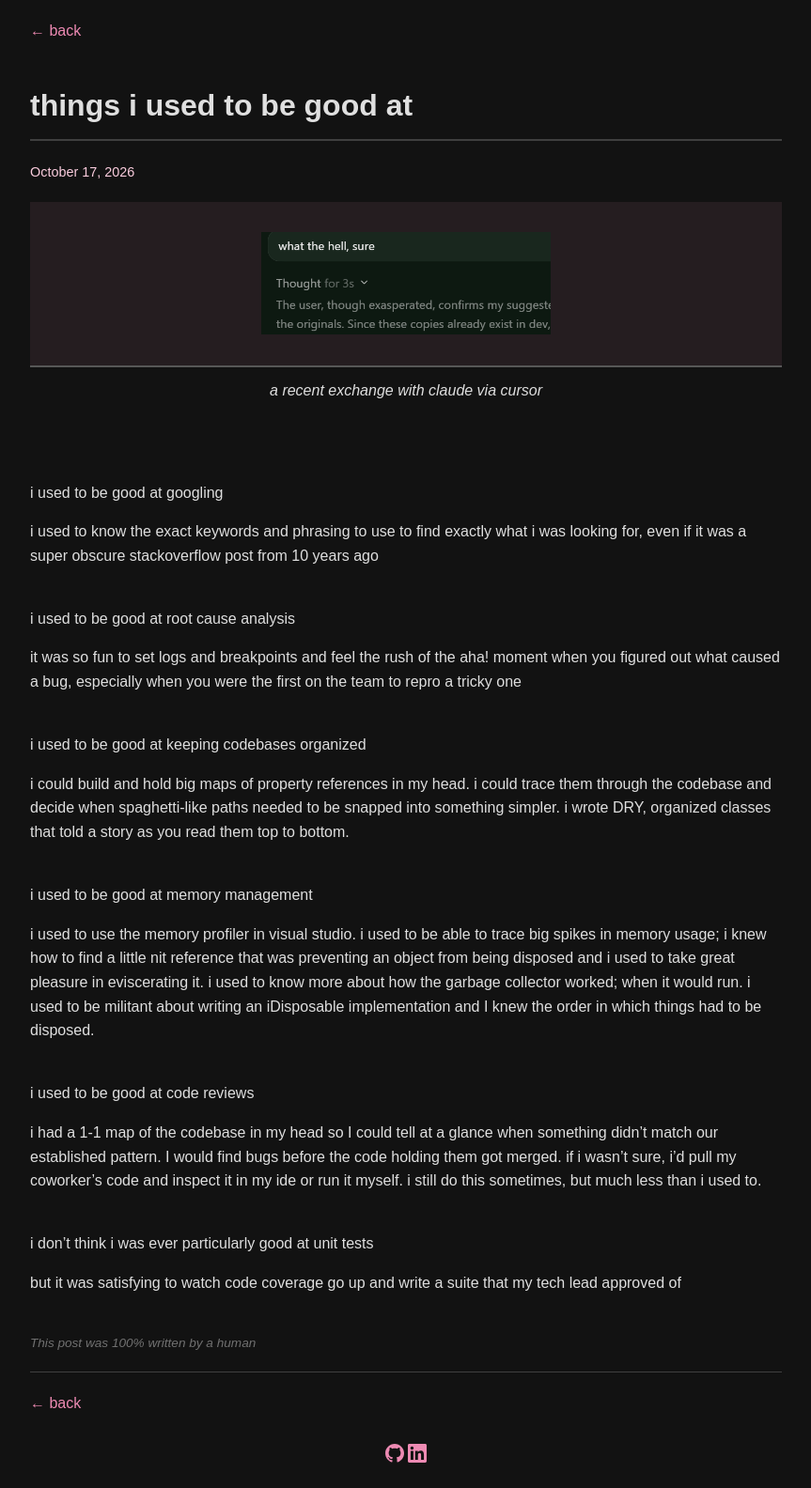
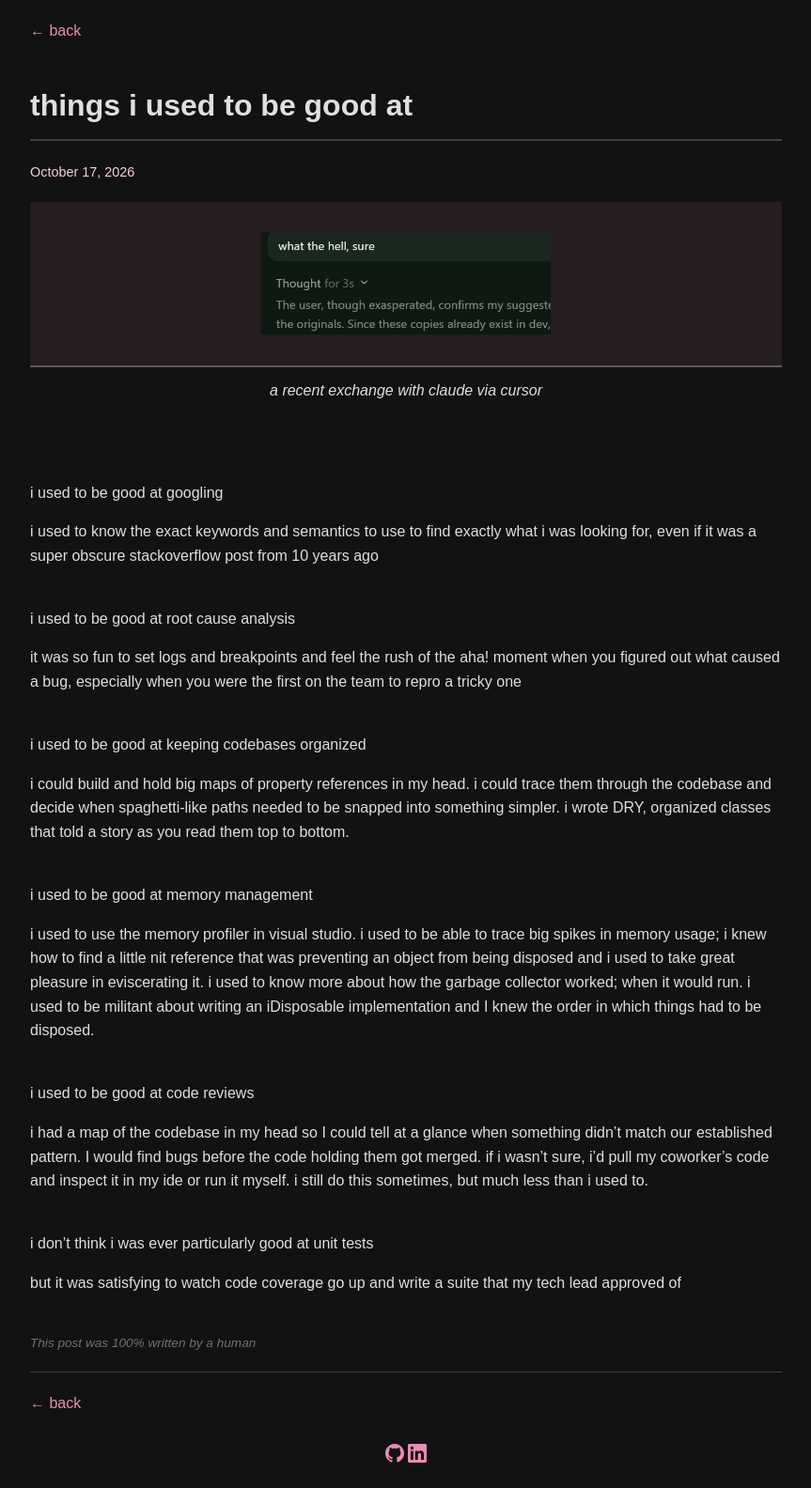
Before and after one commit to superfamousdog/superfamousdog.github.io, a Jekyll site: the page built from _posts/2026-10-17-things-i-used-to-be-good-at.md, in a window 1280 px wide. Shown: the whole page at 94% size, without its empty margins (208-1071 px from the left). Built offline with Jekyll 4.4.1, drawn with Linux system fonts in a browser that asks for light colours.

Commit message:
Update 2026-10-17-things-i-used-to-be-good-at.md

```diff
--- a/_posts/2026-10-17-things-i-used-to-be-good-at.md
+++ b/_posts/2026-10-17-things-i-used-to-be-good-at.md
@@ -13,7 +13,7 @@
 <br><br>
 i used to be good at googling
 
-i used to know the exact keywords and phrasing to use to find exactly what i was looking for, even if it was a super obscure stackoverflow post from 10 years ago<br><br>
+i used to know the exact keywords and semantics to use to find exactly what i was looking for, even if it was a super obscure stackoverflow post from 10 years ago<br><br>
 
 i used to be good at root cause analysis
 
@@ -29,7 +29,7 @@
 
 i used to be good at code reviews
 
-i had a 1-1 map of the codebase in my head so I could tell at a glance when something didn't match our established pattern. I would find bugs before the code holding them got merged. if i wasn't sure, i'd pull my coworker's code and inspect it in my ide or run it myself. i still do this sometimes, but much less than i used to.<br><br>
+i had a map of the codebase in my head so I could tell at a glance when something didn't match our established pattern. I would find bugs before the code holding them got merged. if i wasn't sure, i'd pull my coworker's code and inspect it in my ide or run it myself. i still do this sometimes, but much less than i used to.<br><br>
 
 i don't think i was ever particularly good at unit tests
 
```
